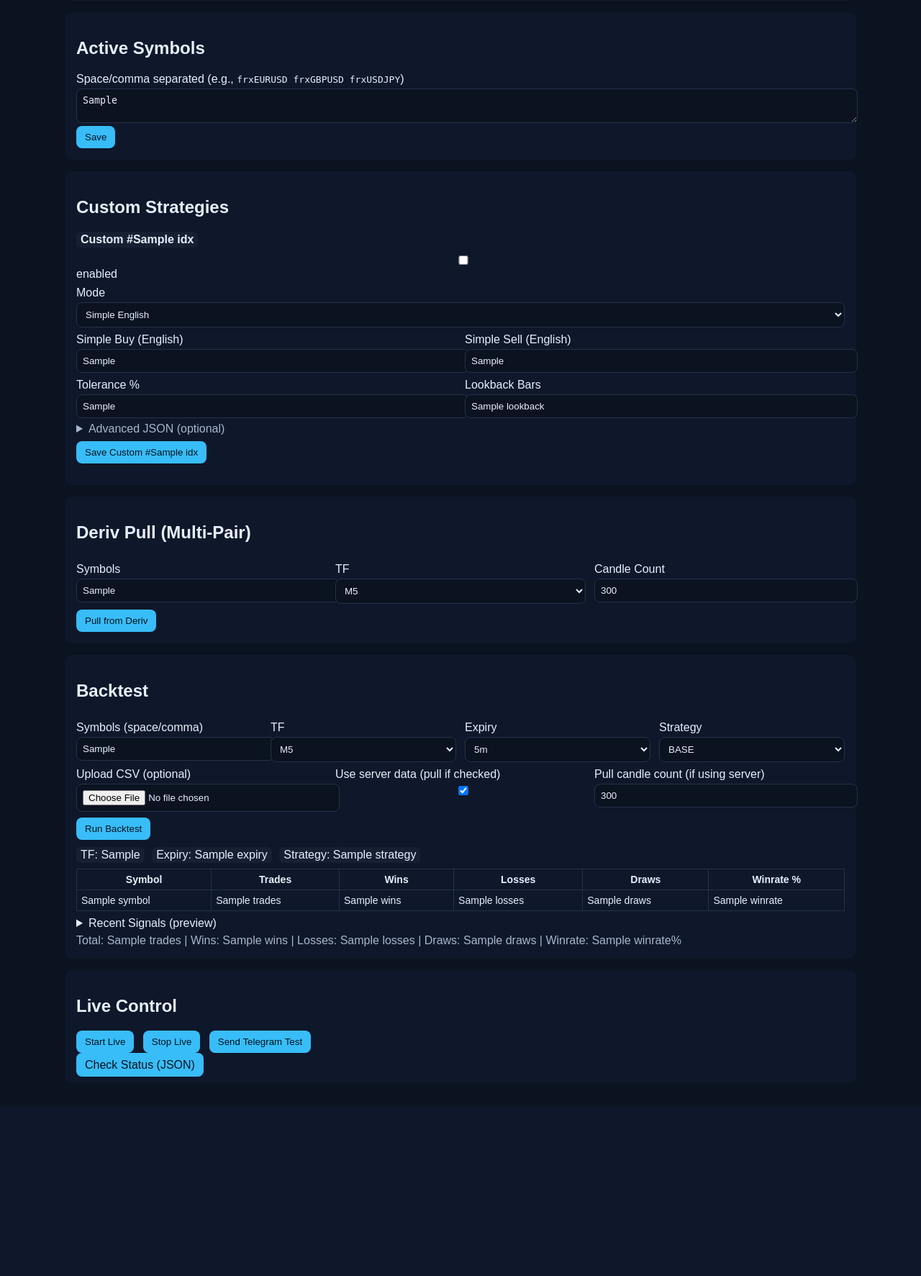
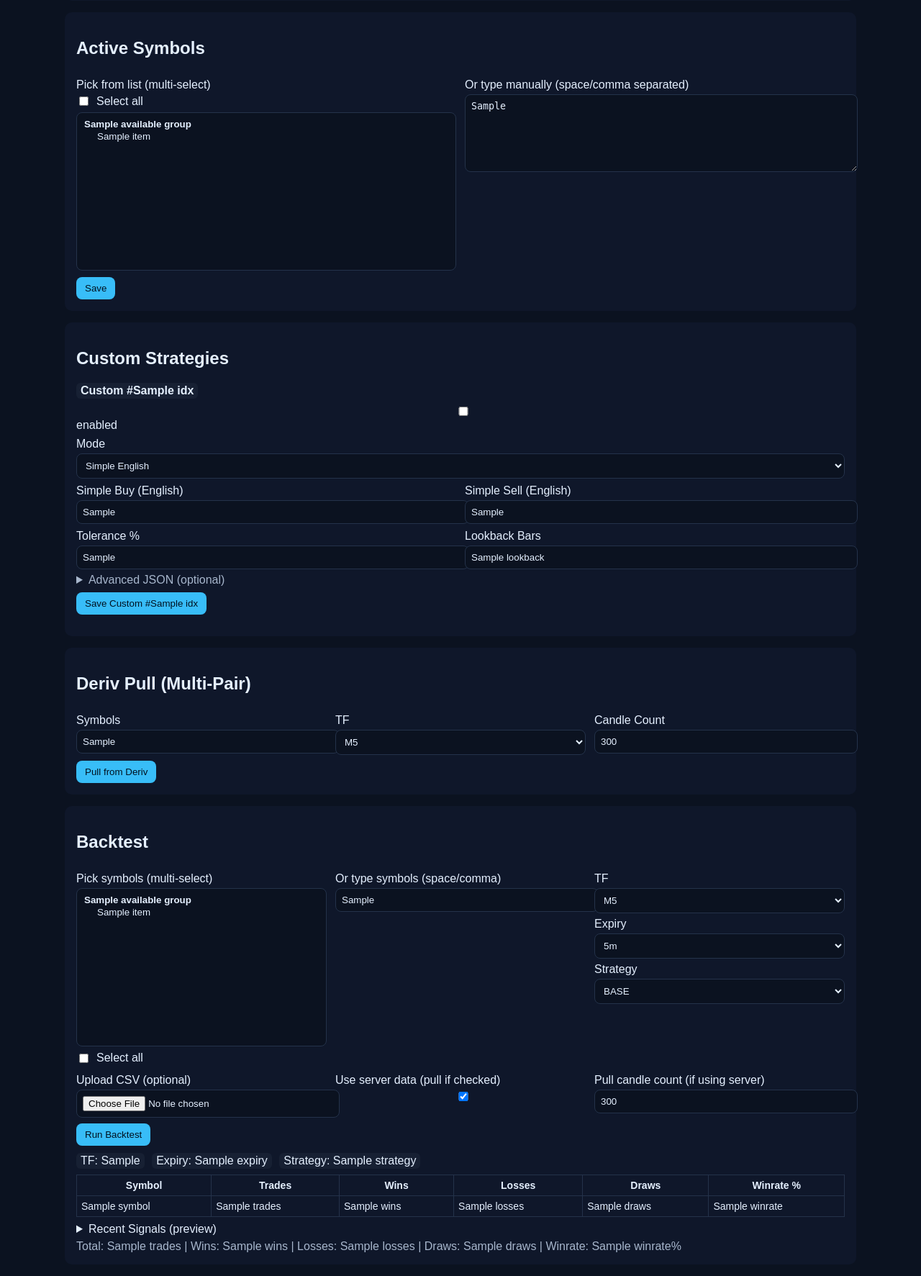
Before and after one commit to Fanatic1989/pocket-option-signals, a Flask app: template templates/dashboard.html in a window 1280 px wide. Shown: the part 822-2595 px from the top of the page at 72% size. Before the commit the page ends 2318 px from the top, so only its background shows below. Run offline with Flask 3, Linux system fonts and the light colour scheme; the template is opened without the code that fills it: most values are stand-ins (such as "Sample title", 1, 10 or a date in 2020).

Commit message:
Update dashboard.html

```diff
--- a/templates/dashboard.html
+++ b/templates/dashboard.html
@@ -17,6 +17,7 @@
     th,td { border:1px solid #24324a; padding:6px; font-size:14px }
     .muted{ color:#a7b6cc }
     .tag{ display:inline-block; background:#172033; padding:2px 6px; border-radius:6px; margin-right:6px }
+    .multibox { height:220px }
   </style>
 </head>
 <body>
@@ -120,9 +121,37 @@
   <div class="card">
     <h2>Active Symbols</h2>
     <form method="post" action="{{ url_for('dashboard.update_symbols') }}">
-      <label>Space/comma separated (e.g., <code>frxEURUSD frxGBPUSD frxUSDJPY</code>)</label>
-      <textarea name="symbols" rows="2">{{ active_symbols|join(" ") }}</textarea>
-      <button class="btn">Save</button>
+      <div class="row">
+        <div class="col">
+          <label>Pick from list (multi-select)</label>
+          <label style="display:flex;align-items:center;gap:8px;margin:0 0 6px 0;">
+            <input type="checkbox" id="selectAllSymbols" style="width:auto"> Select all
+          </label>
+          <select name="symbols_multi" id="symbolsMulti" multiple class="multibox">
+            {% for g in available_groups %}
+              <optgroup label="{{g.label}}">
+                {% for s in g.items %}
+                  <option value="{{s}}" {% if s in active_symbols %}selected{% endif %}>{{s}}</option>
+                {% endfor %}
+              </optgroup>
+            {% endfor %}
+          </select>
+          <script>
+            (function(){
+              const all = document.getElementById('selectAllSymbols');
+              const box = document.getElementById('symbolsMulti');
+              all?.addEventListener('change', e=>{
+                for (const opt of box.options){ opt.selected = all.checked; }
+              });
+            })();
+          </script>
+        </div>
+        <div class="col">
+          <label>Or type manually (space/comma separated)</label>
+          <textarea name="symbols_text" rows="6">{{ active_symbols|join(" ") }}</textarea>
+        </div>
+      </div>
+      <button class="btn" style="margin-top:8px">Save</button>
     </form>
   </div>
 
@@ -195,7 +224,31 @@
     <form method="post" action="/backtest" enctype="multipart/form-data">
       <div class="row">
         <div class="col">
-          <label>Symbols (space/comma)</label>
+          <label>Pick symbols (multi-select)</label>
+          <select name="bt_symbols_multi" id="btSymbolsMulti" multiple class="multibox">
+            {% for g in available_groups %}
+              <optgroup label="{{g.label}}">
+                {% for s in g.items %}
+                  <option value="{{s}}" {% if s in active_symbols %}selected{% endif %}>{{s}}</option>
+                {% endfor %}
+              </optgroup>
+            {% endfor %}
+          </select>
+          <label style="display:flex;align-items:center;gap:8px;margin-top:6px">
+            <input type="checkbox" id="btSelectAll" style="width:auto"> Select all
+          </label>
+          <script>
+            (function(){
+              const all = document.getElementById('btSelectAll');
+              const box = document.getElementById('btSymbolsMulti');
+              all?.addEventListener('change', e=>{
+                for (const opt of box.options){ opt.selected = all.checked; }
+              });
+            })();
+          </script>
+        </div>
+        <div class="col">
+          <label>Or type symbols (space/comma)</label>
           <input name="bt_symbols" value="{{ active_symbols|join(' ') }}">
         </div>
         <div class="col">
@@ -205,17 +258,13 @@
               <option value="{{tf}}" {% if tf=='M5' %}selected{% endif %}>{{tf}}</option>
             {% endfor %}
           </select>
-        </div>
-        <div class="col">
-          <label>Expiry</label>
+          <label style="margin-top:6px">Expiry</label>
           <select name="bt_expiry">
             {% for e in ['1m','3m','5m','30m','H1','H4'] %}
               <option value="{{e}}" {% if e=='5m' %}selected{% endif %}>{{e}}</option>
             {% endfor %}
           </select>
-        </div>
-        <div class="col">
-          <label>Strategy</label>
+          <label style="margin-top:6px">Strategy</label>
           <select name="bt_strategy">
             {% for s in ['BASE','TREND','CHOP','CUSTOM1','CUSTOM2','CUSTOM3'] %}
               <option value="{{s}}">{{s}}</option>
```
